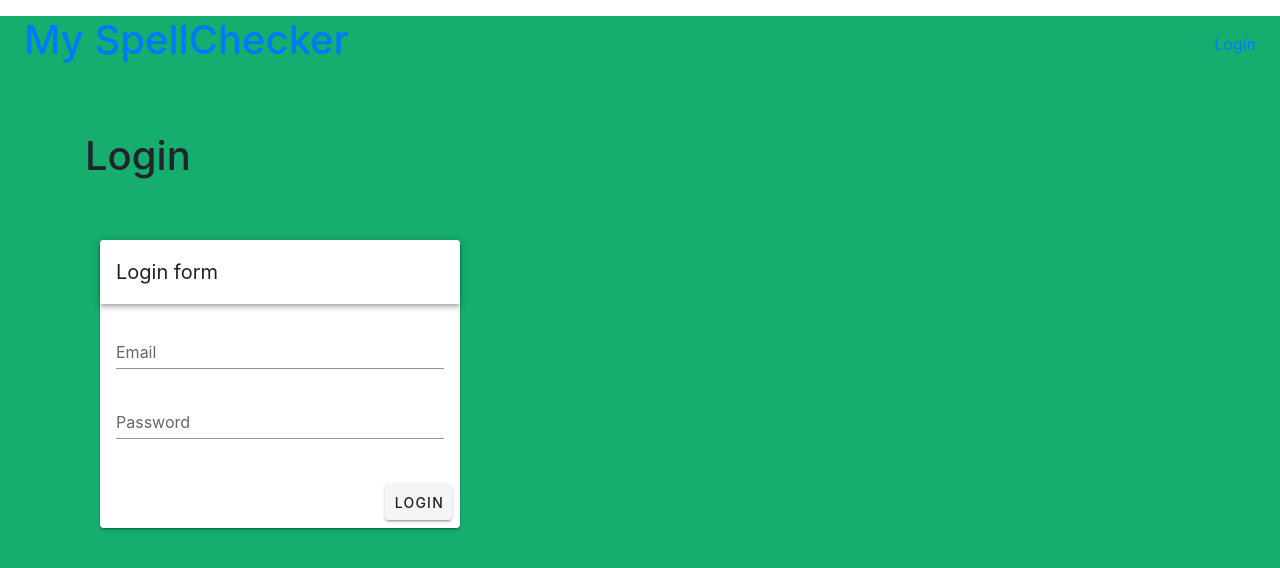
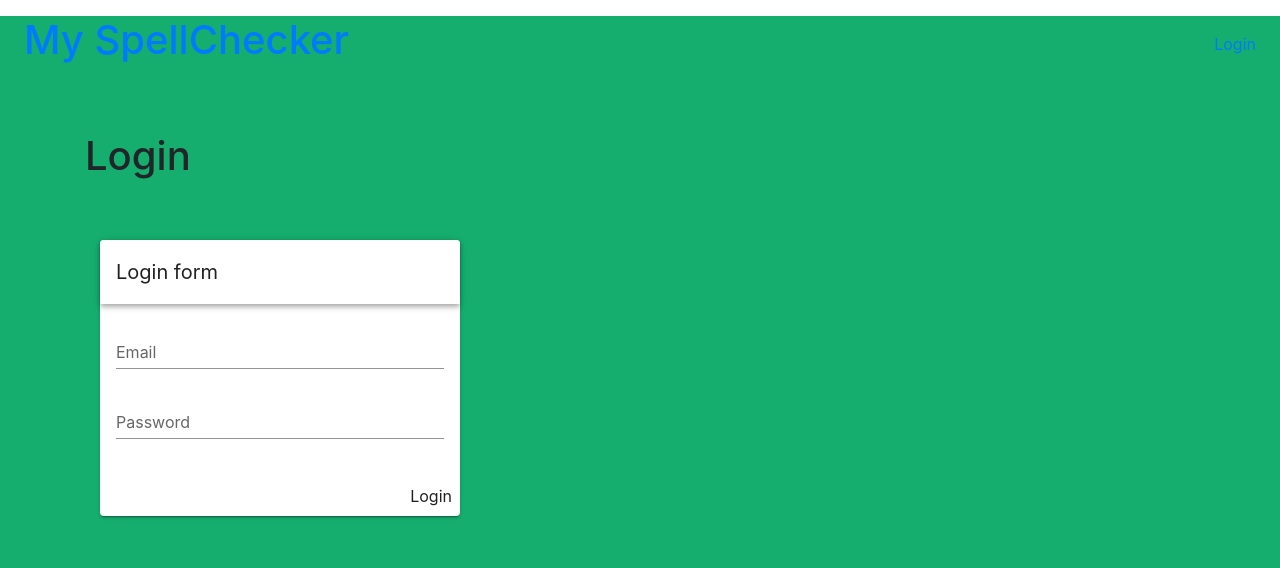
Before and after one commit to PilcodeurDev/my-app-spellchecker, a Nuxt app: page /login in a window 1280 px wide. Shown: the top 568 px of the page. Built offline with nearby package versions, Linux system fonts and the light colour scheme; no server answers.

Commit message:
work in progress login page

```diff
--- a/components/UserAuthForm.vue
+++ b/components/UserAuthForm.vue
@@ -1,29 +1,3 @@
-<!-- <template>
-  <div>
-    <form id="UserForm">
-      <div class="mb-3">
-        <label for="exampleInputEmail1" class="form-label">Email:</label>
-        <input type="email" class="form-control" id="exampleInputEmail1" aria-describedby="emailHelp">
-        <div id="emailHelp" class="form-text">We'll never share your email outside of this test.</div>
-      </div>
-      <div class="mb-3">
-        <label for="exampleInputPassword1" class="form-label">Password:</label>
-        <input type="password" class="form-control" id="exampleInputPassword1">
-      </div>
-      <div class="mb-4">
-        <nuxt-link to="/signup" class="text-decoration-none fw-bold">Register</nuxt-link>
-      </div>
-      <button type="submit" value="submit" class="btn btn-primary fw-bold">Submit</button>
-    </form>
-  </div>
-</template>
-
-<script>
-</script>
-
-<style>
-</style> -->
-
 <template>
   <v-main>
     <v-container fluid fill-height>
@@ -42,7 +16,7 @@
             </v-card-text>
             <v-card-actions>
               <v-spacer></v-spacer>
-              <v-btn color="black" @click="loginHandler">Login</v-btn>
+              <button @click="submitForm">Login</button>
             </v-card-actions>
           </v-card>
         </v-flex>
@@ -54,28 +28,16 @@
 <script>
 
 export default {
-  name: 'Login',
   data() {
     return {
-      email: null,
-      password: null
+      showPassword: false,
+      userInfo: {
+        email: '',
+        password: ''
+      },
     }
   },
-  methods: {
-    async loginHandler() {
-      const data = { 'email': this.email, 'password': this.password }
-      console.log(data);
-      try {
-        const response = await this.$auth.loginWith('local', { data: data })
-        console.log(response)
-        this.$auth.$storage.setUniversal('email', response.data.email)
-        await this.$auth.setUserToken(response.data.access_token, response.data.refresh_token)
-
-      } catch (e) {
-        console.log(e.message)
-      }
-    }
-  }
+  props: ["submitForm"]
 };
 </script>
 
--- a/pages/login.vue
+++ b/pages/login.vue
@@ -5,19 +5,24 @@
       <h1 class="mb-5">Login</h1>
 
       <!-- Components form -->
-      <UserAuthForm />
+      <UserAuthForm :submitForm="loginUser" />
 
     </div>
   </div>
 </template>
 
 <script>
-import UserAuthForm from "~/components/UserAuthForm.vue";
-
+import UserAuthForm from "@/components/UserAuthForm";
 export default {
   components: {
     UserAuthForm
   },
+  methods: {
+    loginUser(loginInfo) {
+      debugger
+      alert('You pressed a button')
+    }
+  }
 };
 </script>
 
```
